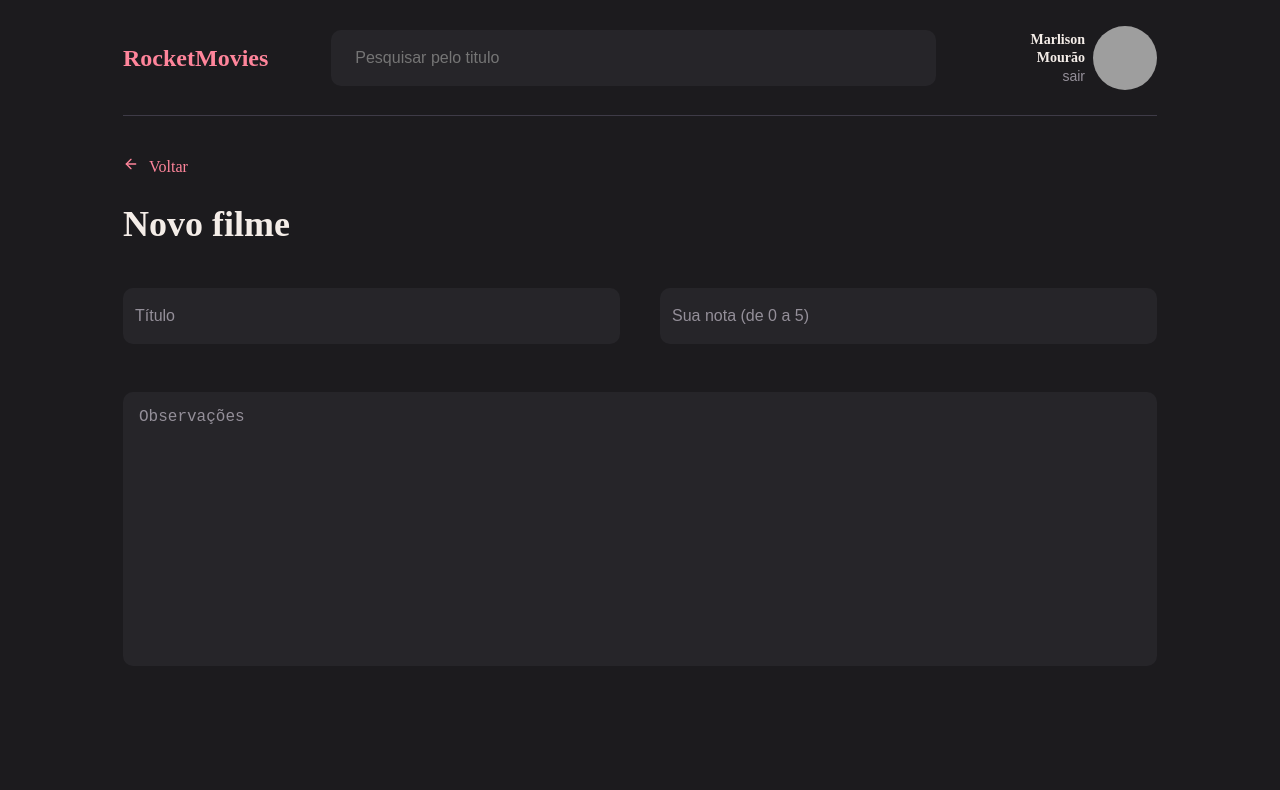
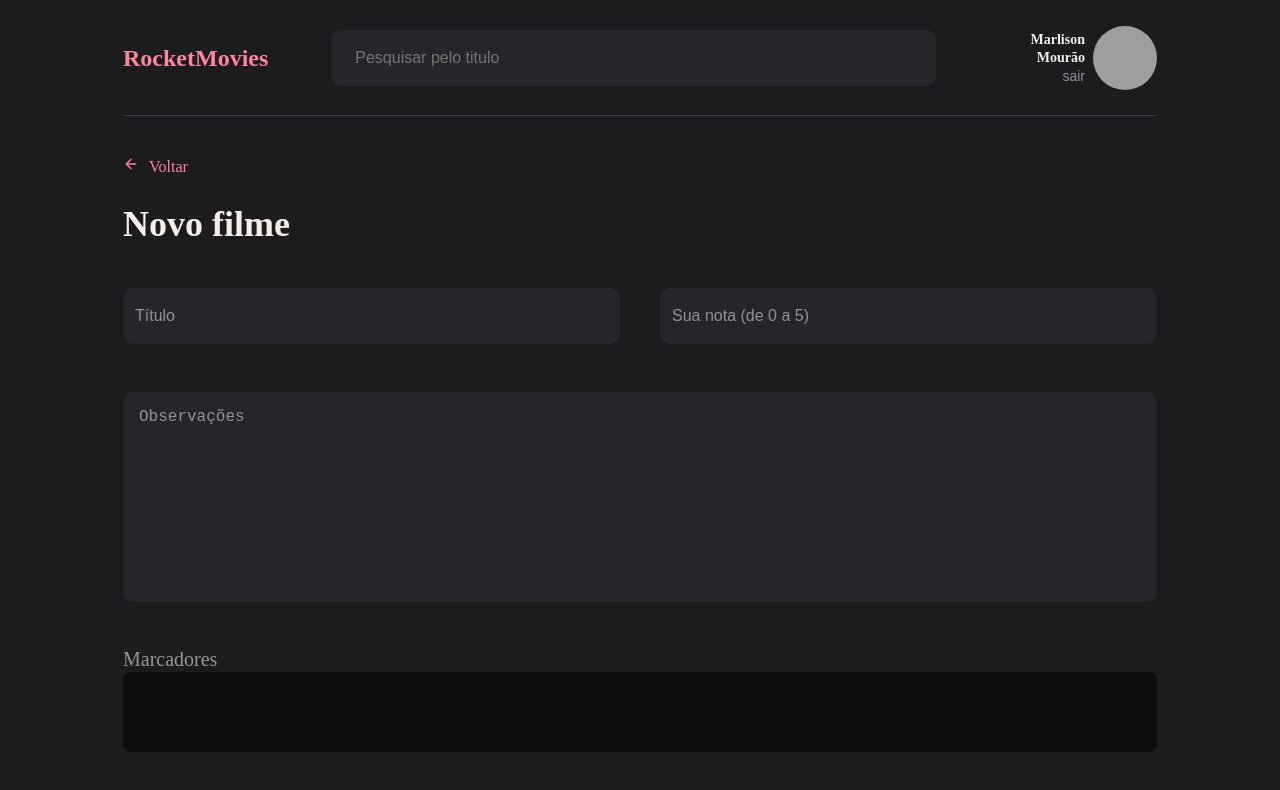
Before and after one commit to marlisonmourao/rocketmovies, a React (Vite) app: page / in a window 1280 px wide. Shown: the top 790 px of the page. Built offline with nearby package versions, Linux system fonts and the light colour scheme; grey boxes are pictures that could not be loaded.

Commit message:
component tag

```diff
--- /dev/null
+++ b/src/components/Tag/index.tsx
@@ -0,0 +1,5 @@
+import { Container } from './styles'
+
+export function Tag() {
+  return <Container></Container>
+}
--- /dev/null
+++ b/src/components/Tag/styles.ts
@@ -0,0 +1,6 @@
+import styled from 'styled-components'
+
+export const Container = styled.div`
+  background: red;
+  padding: 1rem;
+`
--- a/src/components/TextArea/styles.ts
+++ b/src/components/TextArea/styles.ts
@@ -2,7 +2,7 @@ import styled from 'styled-components'
 
 export const Container = styled.textarea`
   width: 100%;
-  height: 27.4rem;
+  height: 21rem;
   background: ${({ theme }) => theme['gray-700']};
   color: ${({ theme }) => theme.white};
 
@@ -15,3 +15,22 @@ export const Container = styled.textarea`
     color: ${({ theme }) => theme['gray-400']};
   }
 `
+
+export const Markers = styled.p`
+  font-size: 2rem;
+  line-height: 2.6rem;
+  color: ${({ theme }) => theme['gray-200']};
+  font-weight: normal;
+
+  margin-top: 4rem;
+`
+
+export const Tags = styled.div`
+  width: 100%;
+  background-color: ${({ theme }) => theme['gray-900']};
+  padding: 4rem;
+
+  border-radius: 0.8rem;
+  display: flex;
+  gap: 2.4rem;
+`
--- a/src/pages/NewNotes/index.tsx
+++ b/src/pages/NewNotes/index.tsx
@@ -4,6 +4,7 @@ import { Header } from '../../components/Header'
 import { FiArrowLeft } from 'react-icons/fi'
 import { Input } from '../../components/Input'
 import { TextArea } from '../../components/TextArea'
+import { Markers, Tags } from '../../components/TextArea/styles'
 
 export function NewNotes() {
   return (
@@ -24,6 +25,10 @@ export function NewNotes() {
         </InputContainer>
 
         <TextArea placeholder="Observações" />
+
+        <Markers>Marcadores</Markers>
+
+        <Tags></Tags>
       </Form>
     </Container>
   )
--- a/src/theme/default.ts
+++ b/src/theme/default.ts
@@ -10,6 +10,7 @@ export const defaultTheme = {
   'gray-400': '#948F99',
   'gray-600': '#312E38',
   'gray-700': '#262529',
+  'gray-900': '#0D0C0F',
 
   'pink-700': '#FF859B',
 } as const
```
